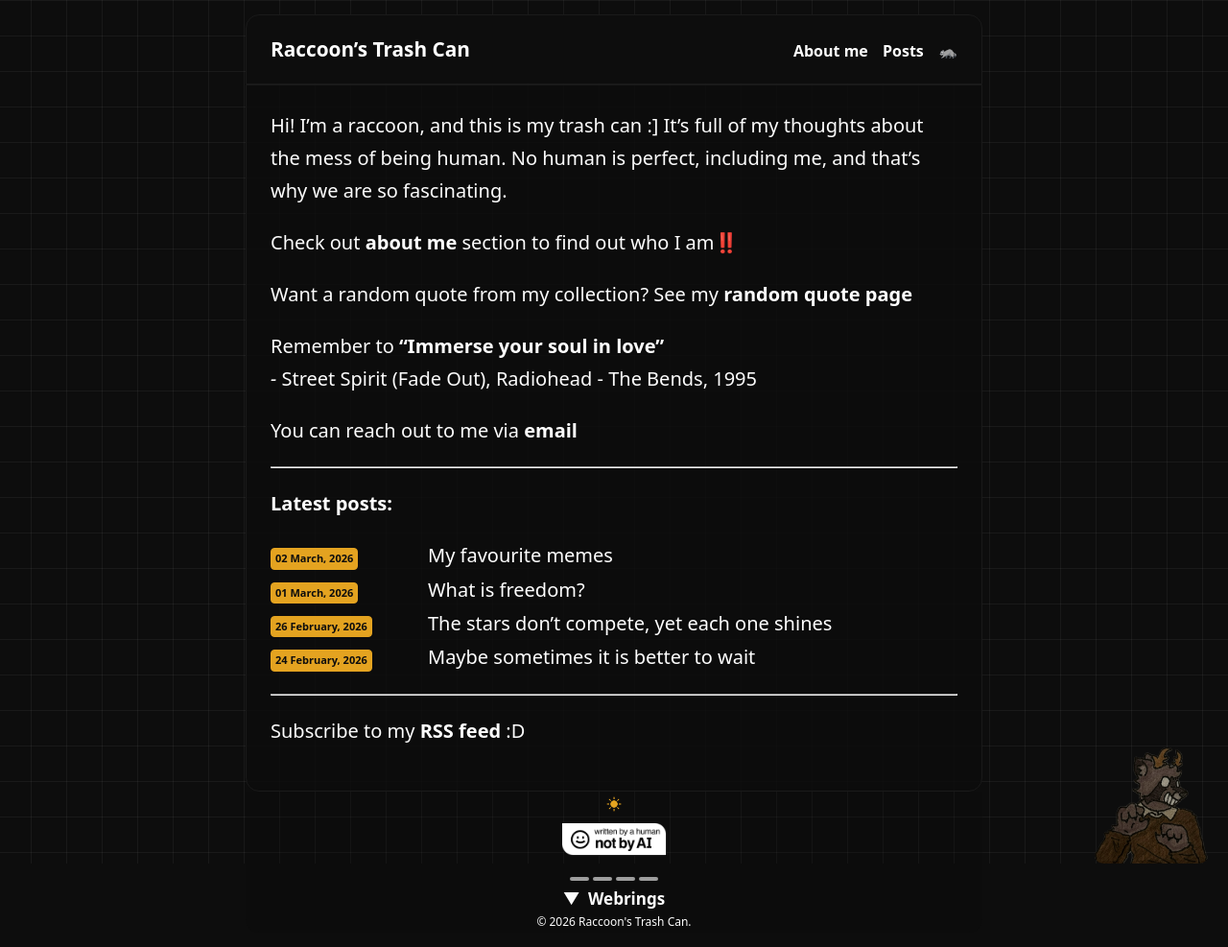
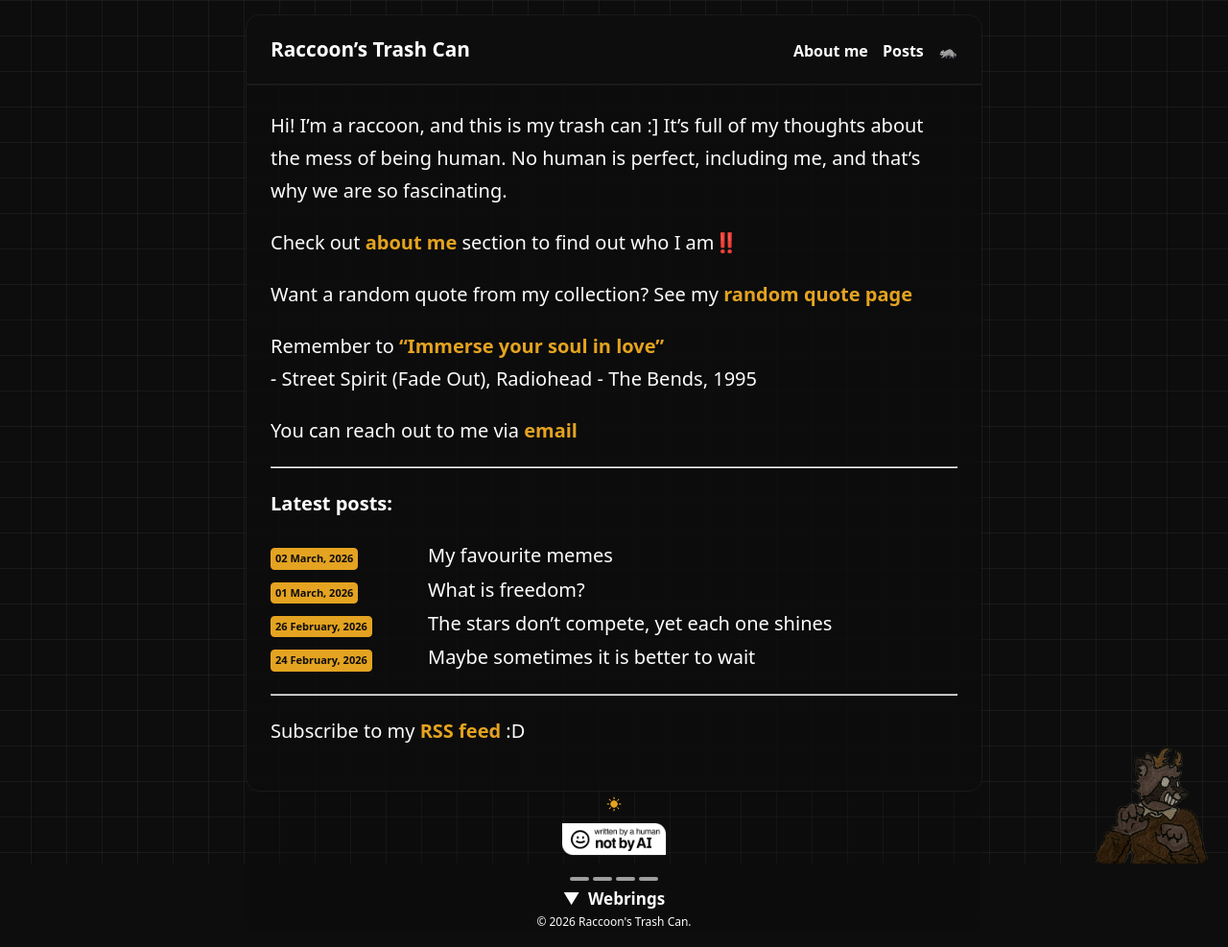
Before and after one commit to raccoonfangz/raccoonfangz.github.io, a Jekyll site: the page built from index.md, in a window 1280 px wide. Shown: the whole page at 96% size. Built offline with Jekyll 4.4.1, drawn with Linux system fonts in a browser that asks for light colours; grey boxes are pictures that could not be loaded.

Commit message:
Update style.css

```diff
--- a/assets/css/style.css
+++ b/assets/css/style.css
@@ -47,6 +47,16 @@ h1, h2, h3, h4, h5, h6,
 strong, b {
   font-family: var(--font-main);
   color: var(--heading-color);
+}
+
+[data-theme="dark"] main strong a,
+[data-theme="dark"] main a strong {
+  color: #e4a320;
+}
+
+[data-theme="dark"] main strong a:hover,
+[data-theme="dark"] main a strong:hover {
+  text-decoration: underline;
 }
 
 a {
```
